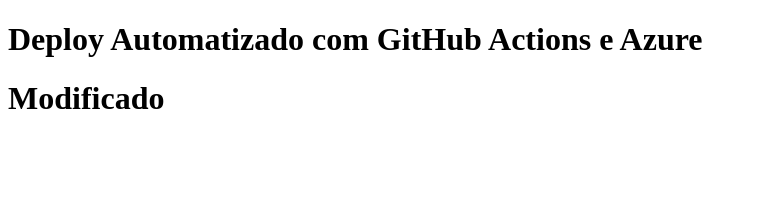
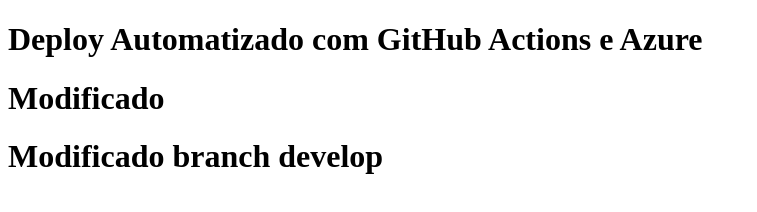
Before and after one commit to Enzf4/CI_CD, a plain HTML site: page index.html in a window 1280 px wide. Shown: the whole page, without its empty margins (0-757 px from the left). Drawn offline with Linux system fonts and the light colour scheme.

Commit message:
add: Adiciona novo h1

```diff
--- a/index.html
+++ b/index.html
@@ -8,5 +8,7 @@
 <body>
     <h1>Deploy Automatizado com GitHub Actions e Azure</h1>
     <h1>Modificado</h1>
+    <h1>Modificado branch develop</h1>
+
 </body>
 </html>
```
